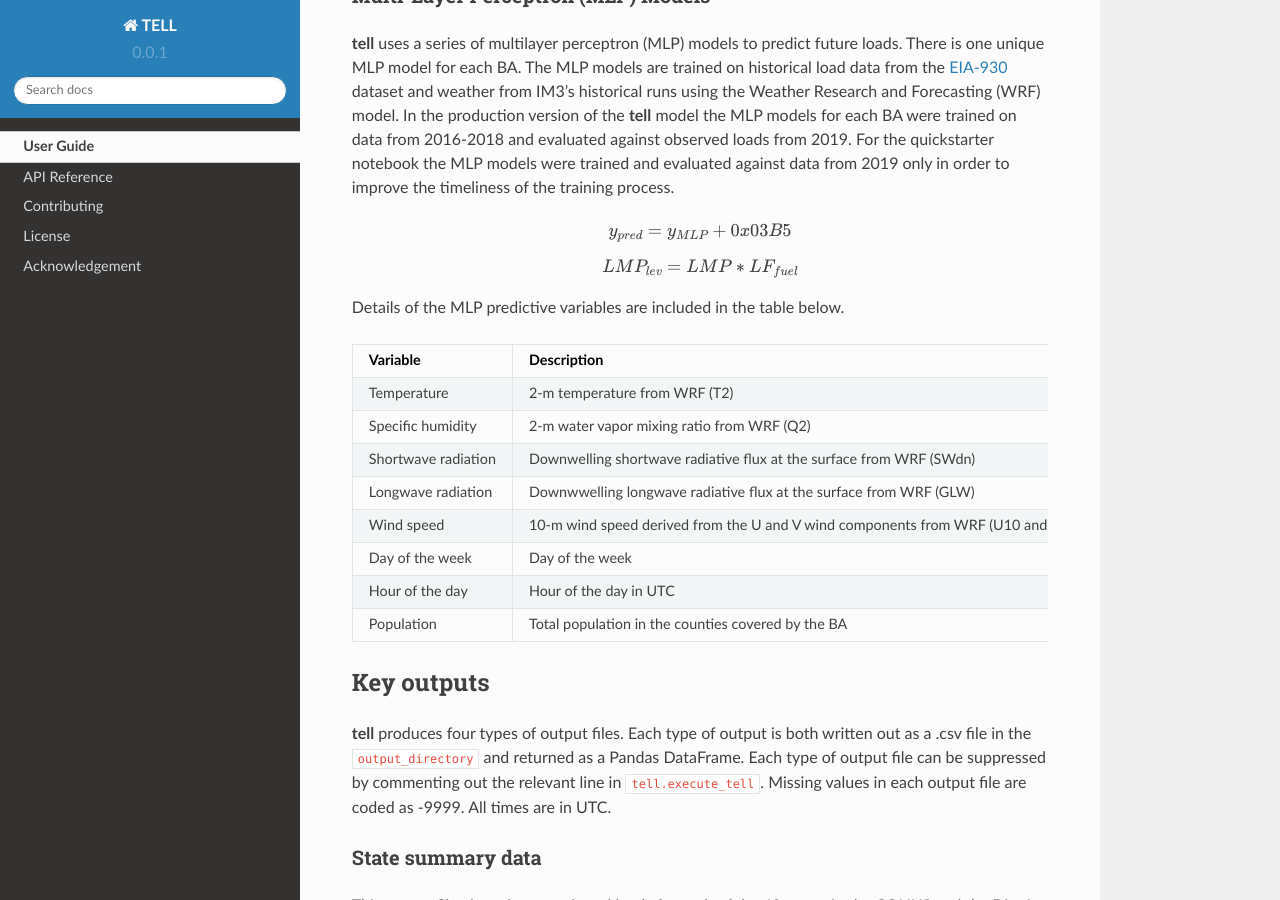
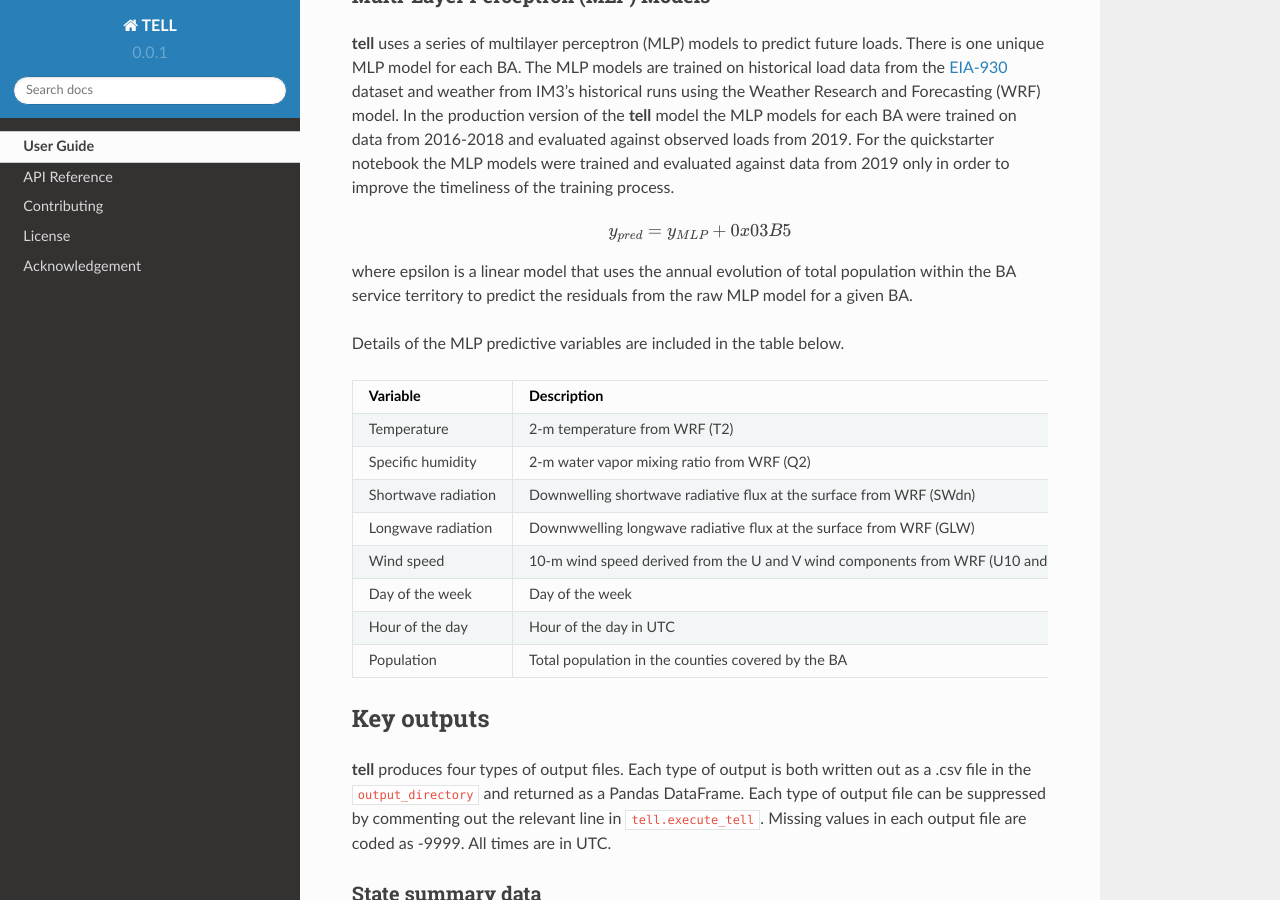
Before and after one commit to IMMM-SFA/tell, a Sphinx documentation site: the page built from doc/source/user_guide.rst, in a window 1280 px wide and 900 px high, scrolled down 8064 px. Built offline with Sphinx 7.4.7 and the Read the Docs theme 2.0.0, drawn with Linux system fonts in a browser that asks for light colours; pages that are not in the unit, such as notebooks, are missing from menus.

Commit message:
Update user_guide.rst

```diff
--- a/doc/source/user_guide.rst
+++ b/doc/source/user_guide.rst
@@ -489,12 +489,11 @@ notebook the MLP models were trained and evaluated against data from 2019 only i
 process.
 
 .. math::
+
    y_{pred} = y_{MLP} + 0x03B5
 
-
-.. math::
-
-    LMP_{lev} = LMP * LF_{fuel}
+where \epsilon is a linear model that uses the annual evolution of total population within the BA service territory to predict the
+residuals from the raw MLP model for a given BA.
 
 Details of the MLP predictive variables are included in the table below.
 
```
